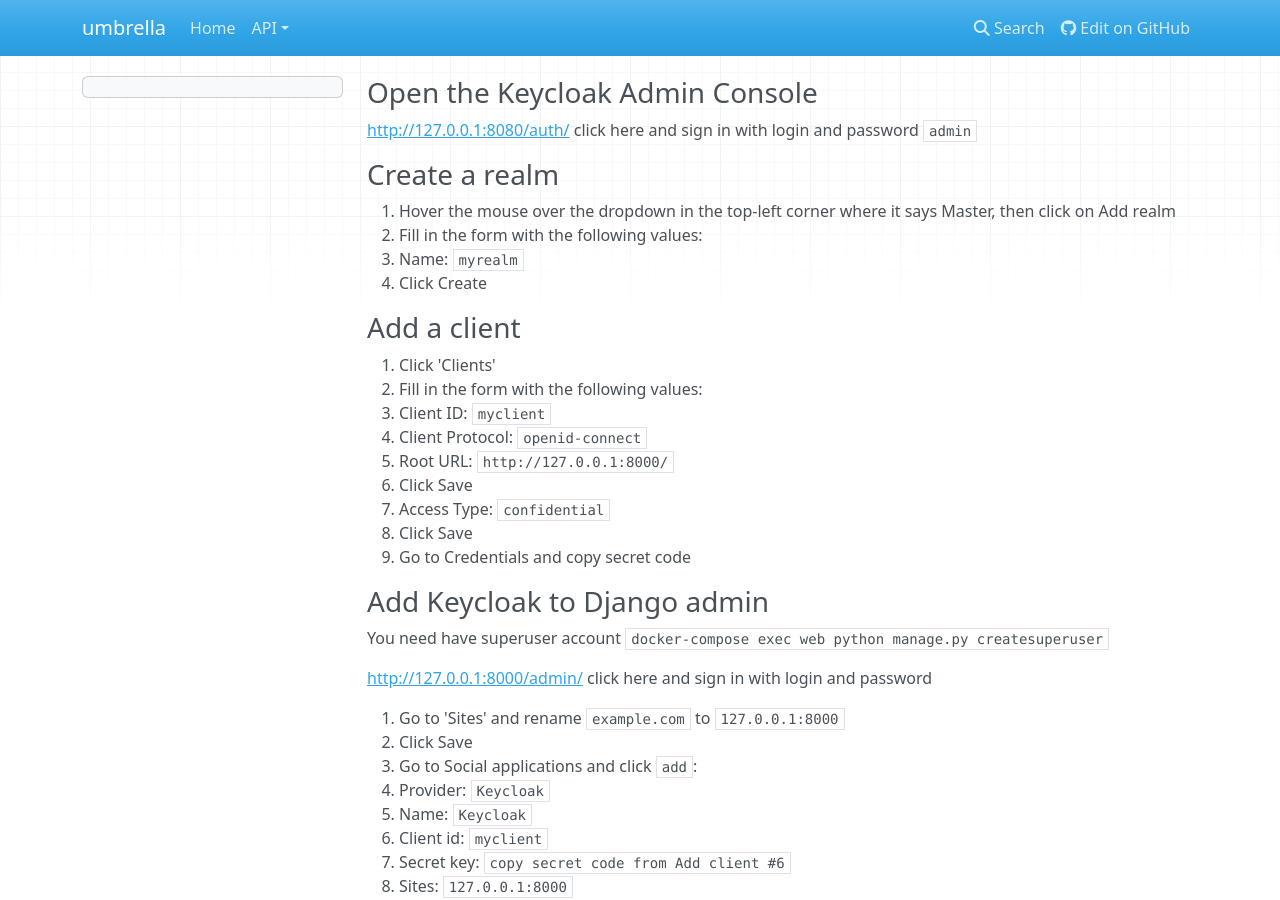
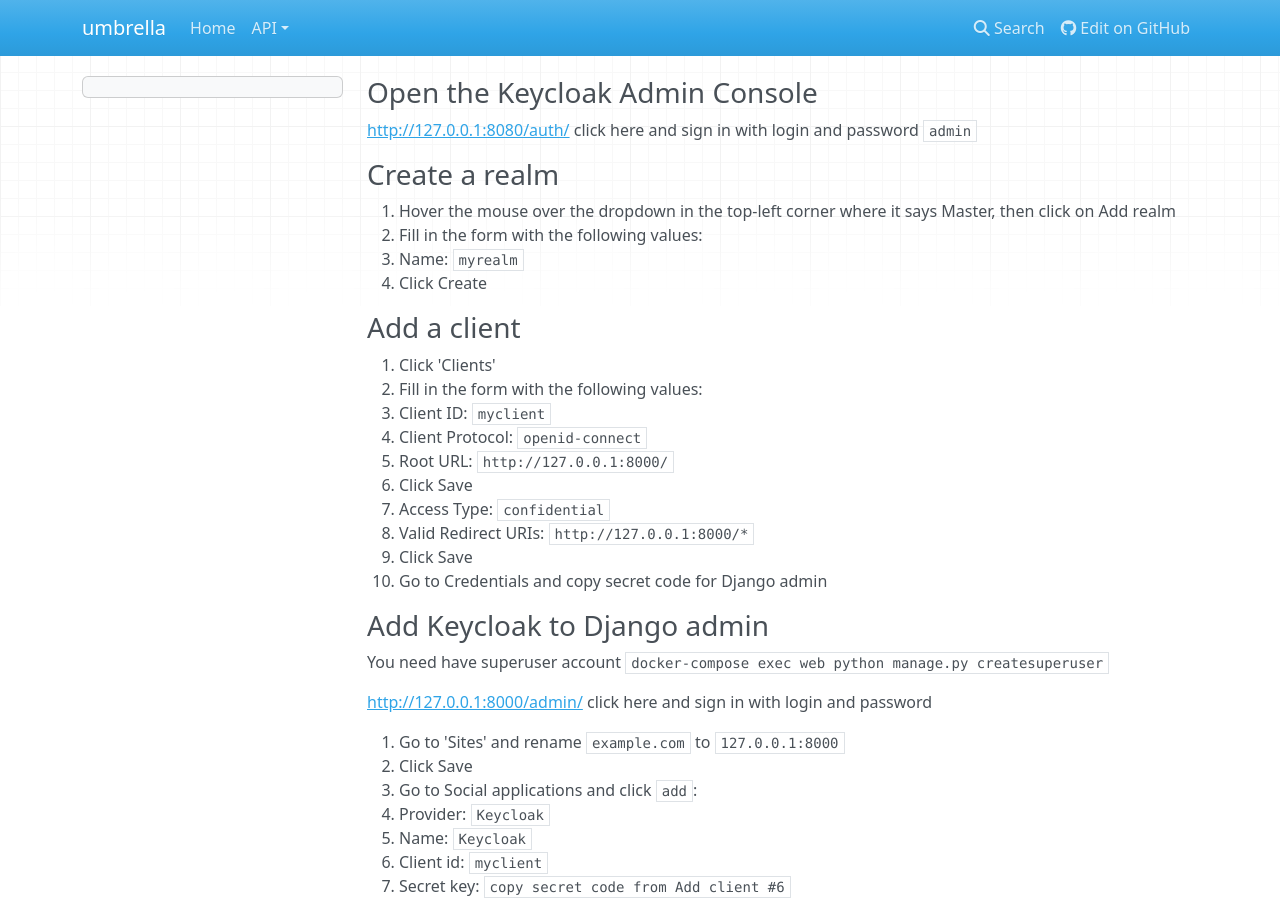
Before and after one commit to digital-brother/umbrella, an MkDocs documentation site: the page built from docs/keycloak.md, in a window 1280 px wide and 900 px high. Built offline with MkDocs 1.6.1, drawn with Linux system fonts in a browser that asks for light colours; nearby versions of some CDN libraries.

```diff
--- a/docs/keycloak.md
+++ b/docs/keycloak.md
@@ -17,8 +17,9 @@
    - Root URL: `http://127.0.0.1:8000/`
 3. Click Save
 4. Access Type: `confidential`
-5. Click Save
-6. Go to Credentials and copy secret code
+5. Valid Redirect URIs: `http://127.0.0.1:8000/*`
+6. Click Save
+7. Go to Credentials and copy secret code for Django admin
 
 ###Add Keycloak to Django admin
 You need have superuser account `docker-compose exec web python manage.py createsuperuser`
```
